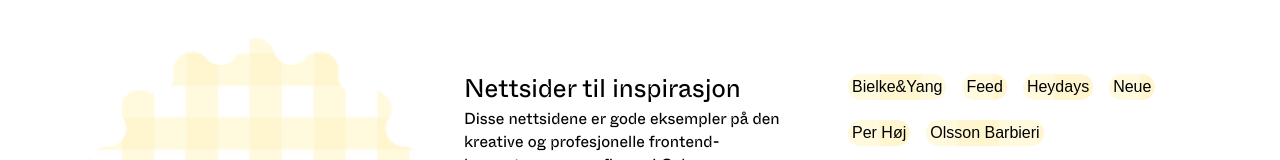
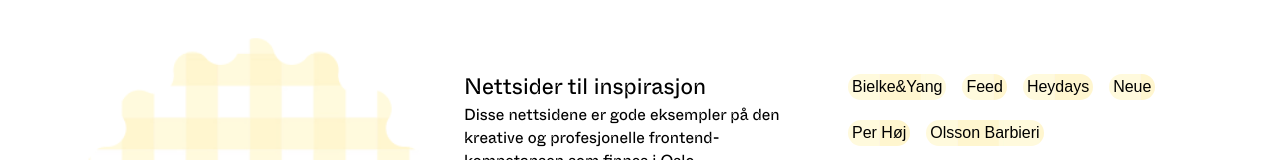
Before and after one commit to ellenbroter/website-inspiration, a plain HTML site: page index.html in a window 1280 px wide. Shown: the part 243-403 px from the top of the page. Drawn offline with Linux system fonts and the light colour scheme.

Commit message:
Adjust font-size

```diff
--- a/css/variables.css
+++ b/css/variables.css
@@ -8,7 +8,7 @@
 	--font-size-base: 16px;
 	--font-size-small: 0.8rem;
 	--font-size-small-medium: 1rem;
-	--font-size-medium: 1.6rem;
+	--font-size-medium: 1.4rem;
 	--font-size-large: 1.8rem;
 
 	--font-leading-base: 1rem;
```
